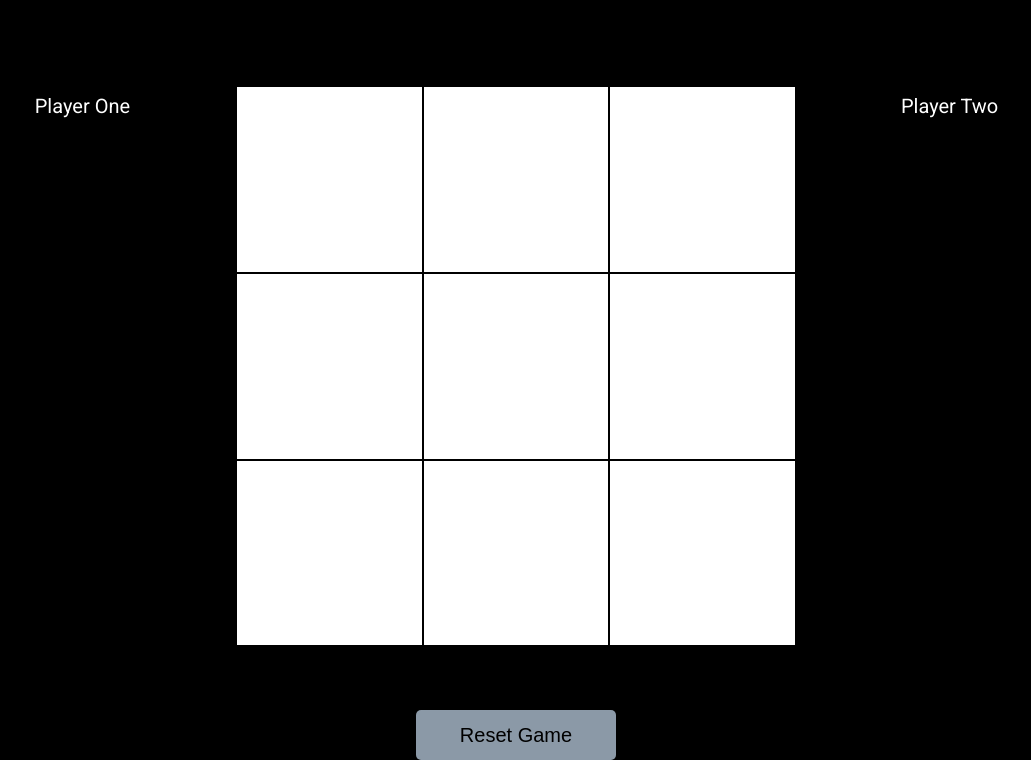
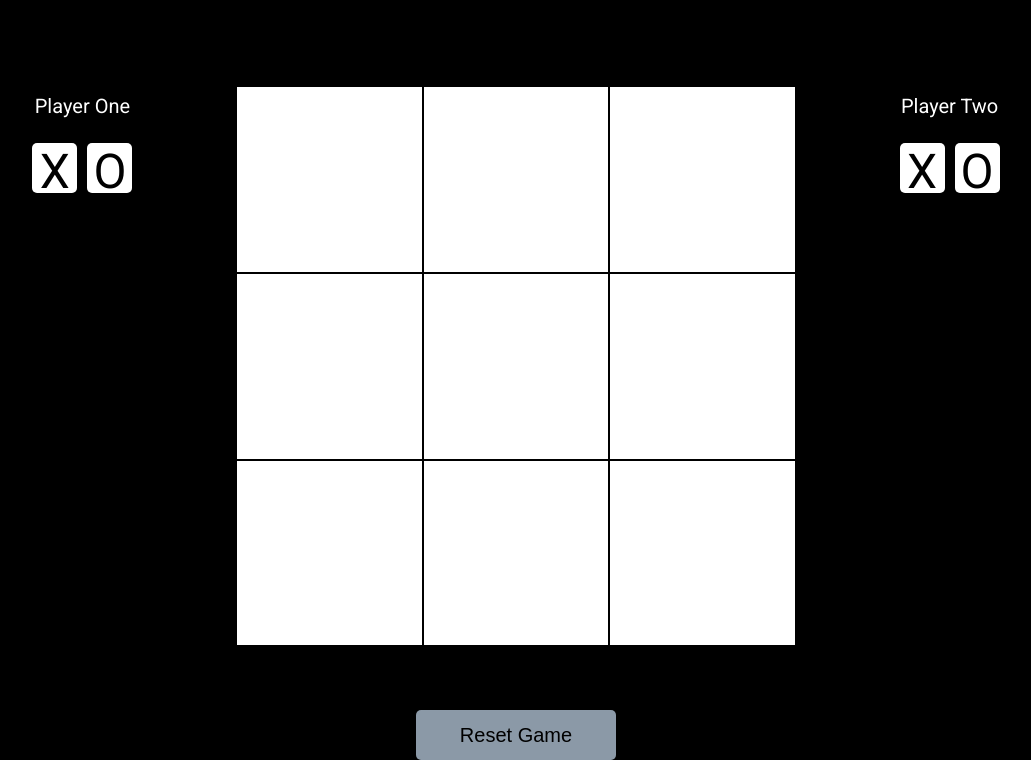
Before and after one commit to tremblay717/Tic-Tac-Toe, a plain HTML site: page index.html in a window 1280 px wide. Shown: the part 50-810 px from the top of the page, without its empty margins (124-1155 px from the left). Drawn offline with Linux system fonts and the light colour scheme.

Commit message:
added player X and O

```diff
--- a/script.js
+++ b/script.js
@@ -19,12 +19,8 @@ const Gameboard = {
         for (let i = 0; i < 9; i++) {
             const box = document.createElement('box');
             box.className = 'gridBox';
+            box.style.backgroundColor = "yellow"
             box.id = i + "box";
-            if(i==3){
-                const test = document.createElement('p');
-                test.textContent = 'test'
-                box.appendChild(test)
-            }
             grid.appendChild(document.createElement('box'));
             gameArray.push(box);
         }
@@ -42,9 +38,29 @@ const tile = {
 const playerOne = {
     name: 'Player One',
     playerOneText: function () {
+
         const playerOneText = document.createElement('p');
         playerOneText.className = 'player';
         playerOneText.textContent = playerOne.name;
+
+        const tileDiv = document.createElement('div')
+        tileDiv.className = 'tileDiv';
+        playerOneText.appendChild(tileDiv)
+
+        const x = document.createElement('span');
+        x.id = 'playerOneX'
+        x.className = 'tile';
+        x.style.backgroundColor= 'white';
+        x.style.color='black';
+        x.textContent = tile.x;
+        tileDiv.appendChild(x);
+
+        const O = document.createElement('span');
+        O.className = 'tile';
+        O.style.backgroundColor='white';
+        O.style.color='black';
+        O.textContent = tile.o;
+        tileDiv.appendChild(O);
 
         return gameDiv.appendChild(playerOneText);
     }
@@ -53,15 +69,34 @@ const playerOne = {
 const playerTwo = {
     name: 'Player Two',
     playerTwoText: function () {
-        const playerTwoDiv = document.createElement('div');
         const playerTwoText = document.createElement('p');
-        playerTwoDiv.className = 'player';
+        playerTwoText.className = 'player';
         playerTwoText.textContent = playerTwo.name;
-        playerTwoDiv.appendChild(playerTwoText)
-        return gameDiv.appendChild(playerTwoDiv);
+
+        const tileDiv = document.createElement('div')
+        tileDiv.className = 'tileDiv';
+        playerTwoText.appendChild(tileDiv)
+
+        const x = document.createElement('span');
+        x.className = 'tile';
+        x.style.backgroundColor= 'white';
+        x.style.color='black';
+        x.textContent = tile.x;
+        tileDiv.appendChild(x);
+
+        const O = document.createElement('span');
+        O.className = 'tile';
+        O.style.backgroundColor='white';
+        O.style.color='black';
+        O.textContent = tile.o;
+        tileDiv.appendChild(O);
+
+        return gameDiv.appendChild(playerTwoText);
     }
 }
 
 playerOne.playerOneText();
 Gameboard.gameBoard();
 playerTwo.playerTwoText();
+
+const playerOneX = document.getElementById('playerOneX')
--- a/styles.css
+++ b/styles.css
@@ -53,7 +53,9 @@ box {
 
 .player {
     display: flex;
+    flex-direction: column;
     align-self: flex-start;
+    align-items: center;
     justify-content: center;
     width: 20%;
     padding-top: 6%;
@@ -83,3 +85,25 @@ box {
     box-shadow: 0px 15px 10px -15px #111;
     cursor: pointer;
 }
+
+#3box{
+    background-color: red;
+}
+
+.tileDiv {
+    display: flex;
+    flex-direction: row;
+    align-items: center;
+    justify-content: center;
+    gap: 10%;
+    padding: 10%;
+}
+
+.tile {
+    cursor: pointer;
+    border-radius: 5px;
+    font-size: 3rem;
+    width: 50px;
+    height: 50px;
+    text-align: center;
+}
```
